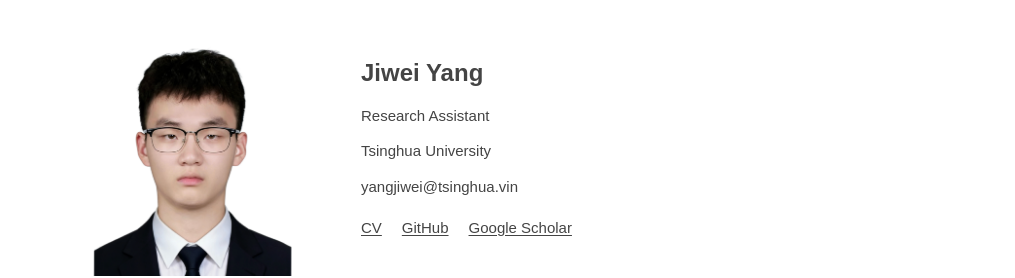
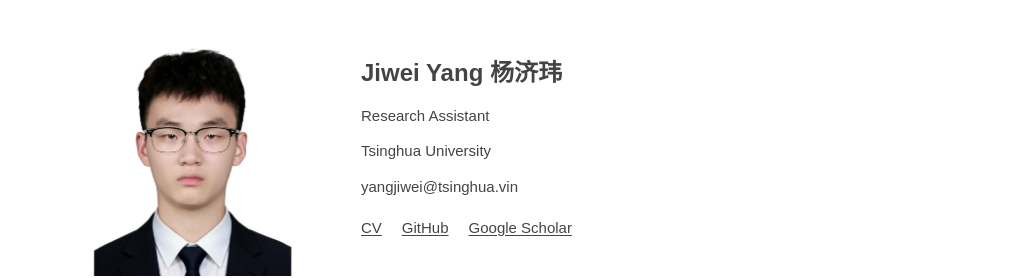
Before and after one commit to NoctYang/NoctYang.github.io, a Jekyll site: the page built from index.md, in a window 1280 px wide. Shown: the top 278 px of the page, without its empty margins (127-1142 px from the left). Built offline with Jekyll 4.4.1, drawn with Linux system fonts in a browser that asks for light colours.

Commit message:
Restore Chinese name in homepage heading and title

```diff
--- a/_layouts/homepage.html
+++ b/_layouts/homepage.html
@@ -4,7 +4,7 @@
   <meta charset="UTF-8">
   <meta name="viewport" content="width=device-width, initial-scale=1">
   <meta name="color-scheme" content="light">
-  <title>{{ site.title | escape }}</title>
+  <title>{{ site.title | escape }} | {{ site.chinese_name | escape }}</title>
   <meta name="description" content="{{ site.description | escape }}">
   <link rel="icon" href="{{ site.favicon | relative_url }}" type="image/svg+xml">
   <link rel="stylesheet" href="{{ '/assets/css/academic.css' | relative_url }}?v={{ site.time | date: '%s' }}">
@@ -20,7 +20,7 @@
       </div>
       {% endif %}
       <div class="profile-details">
-        <h1>{{ site.title | escape }}</h1>
+        <h1>{{ site.title | escape }}{% if site.chinese_name %} <span lang="zh-CN">{{ site.chinese_name | escape }}</span>{% endif %}</h1>
         {% if site.position %}<p>{{ site.position | escape }}</p>{% endif %}
         {% if site.affiliation %}<p><a href="{{ site.affiliation_link }}">{{ site.affiliation | escape }}</a></p>{% endif %}
         {% if site.email %}<p><a href="mailto:{{ site.email }}">{{ site.email | escape }}</a></p>{% endif %}
```
